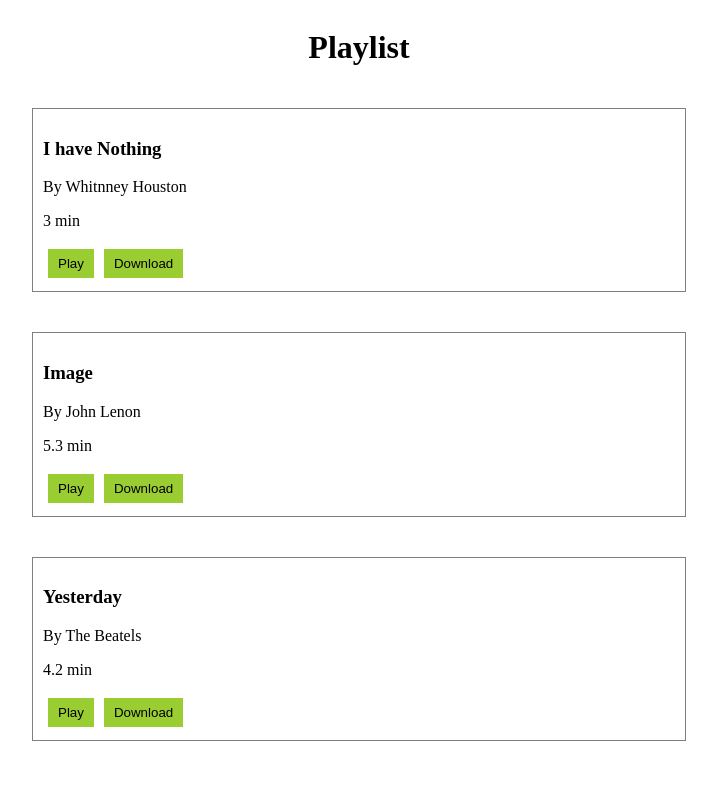
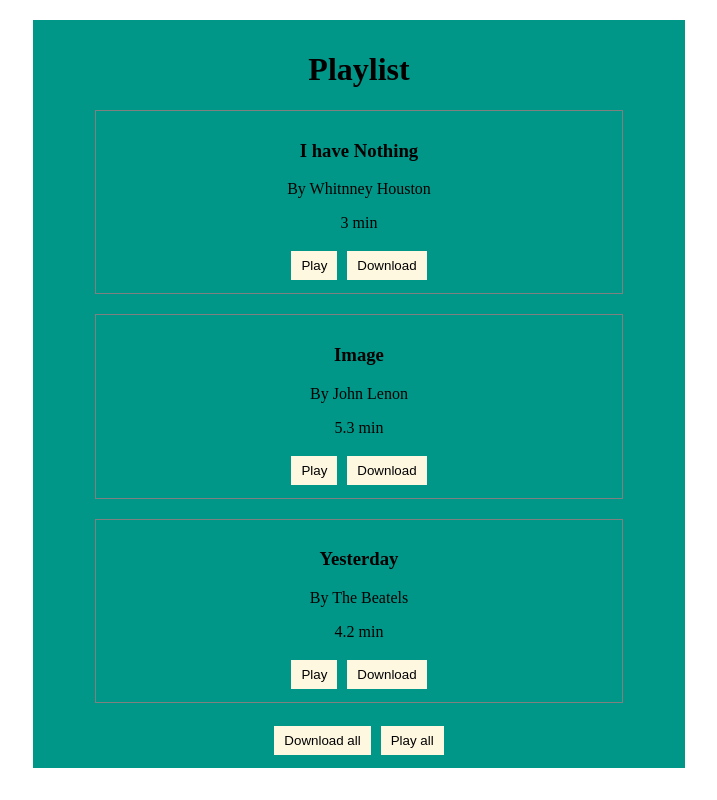
Before and after one commit to KaroHambaryan/React-conditional-rendering, a React (Create React App) app: page / in a window 1280 px wide. Shown: the whole page, without its empty margins (281-998 px from the left). Built offline with nearby package versions, Linux system fonts and the light colour scheme.

Commit message:
Ուսումնասիրեցինք կոմպոնենտների կոմպոզիցիան

```diff
--- a/src/App.css
+++ b/src/App.css
@@ -1,19 +1,20 @@
-.App {
-  display: flex;
-	flex-direction: column;
-	align-items: center;
-}
-
 .song{
   border:1px solid gray;
-  margin:20px;
-  width: 50%;
+  margin:20px auto;
+  width: 80%;
   padding: 10px;
 }
-.song button{
+ button{
   margin:3px 5px;
-  background:yellowgreen;
+  background:#fff8e1;
   border:none;
   outline:none;
   padding: 7px 10px
 }
+.playlist{
+  background: #009688;
+  width: 50%;
+  padding: 10px;
+  margin:20px auto;
+	text-align: center;
+}
--- a/src/App.js
+++ b/src/App.js
@@ -1,11 +1,12 @@
+import Playlist from "./Components/Playlist";
 import Song from "./Components/Song";
 
 import './App.css';
 function App() {
 
 	return (
-		<div className="App">
-			<h1>Playlist</h1>
+		<div>
+			<Playlist>
 				<Song
 					title="I have Nothing"
 					singer="Whitnney Houston"
@@ -21,6 +22,7 @@
 					singer="The Beatels"
 					duration="4.2"
 				/>
+			</Playlist>
 		</div>
 	);
 
--- /dev/null
+++ b/src/Components/Playlist.js
@@ -0,0 +1,12 @@
+const Playlist = (props) => {
+	return (
+		<div className="playlist">
+			<h1>Playlist</h1>
+			{props.children}
+			<button>Download all</button>
+			<button>Play all</button>
+		</div>
+	);
+};
+
+export default Playlist;
```
Lines whose indentation alone changed are shown as unchanged.
